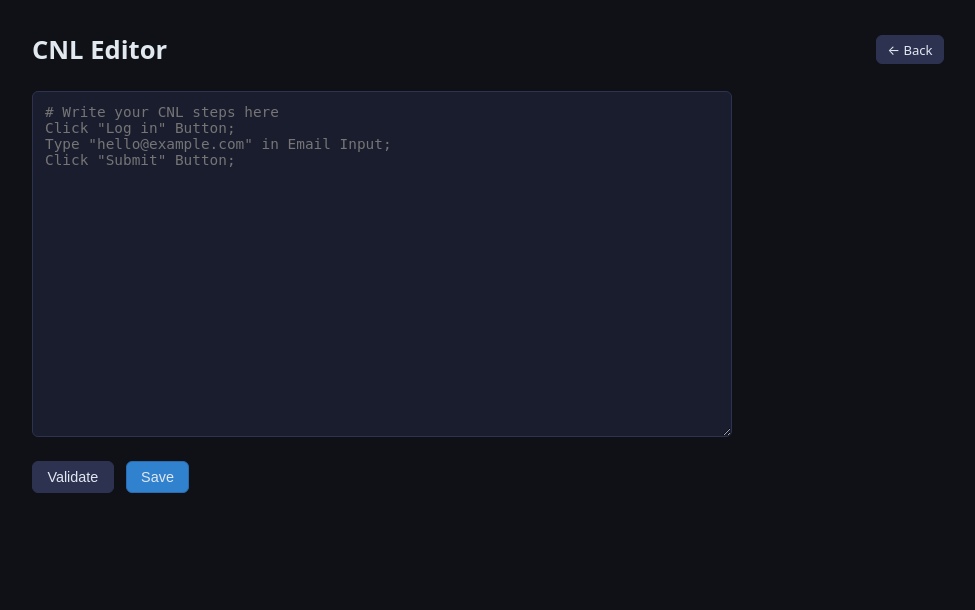
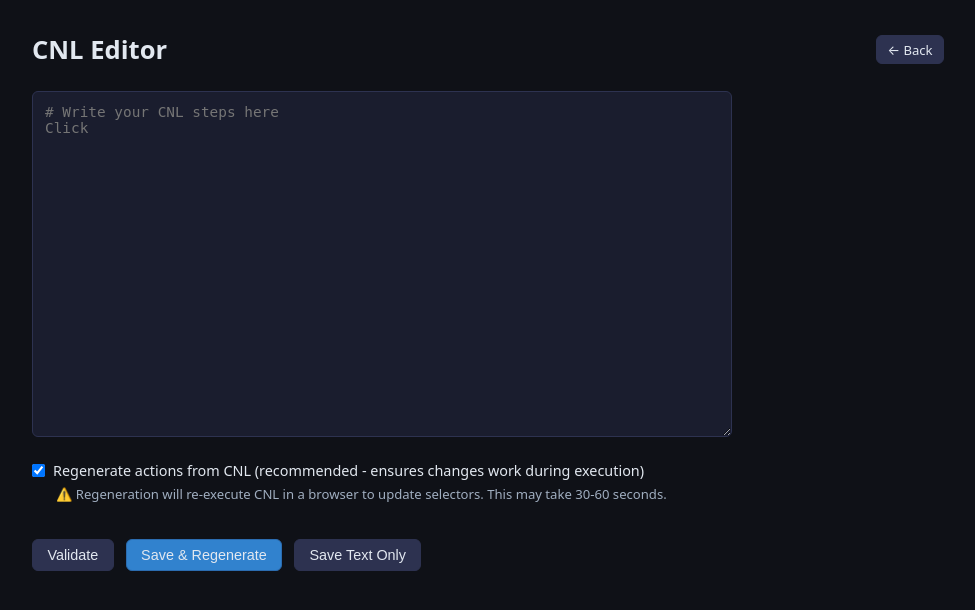
Before and after one commit to shreyash-Pandey-Katni/SAT, a FastAPI app: page /tests/1/cnl in a window 1280 px wide. Shown: the part 52-662 px from the top of the page, without its empty margins (152-1127 px from the left). Run offline with FastAPI, Linux system fonts and the light colour scheme; data that the repository does not hold is empty; parts of the project's set-up code (start-up, migrations or seed data) failed here and were passed over.

Commit message:
Add files via upload

```diff
--- a/sat/web/templates/cnl_editor.html
+++ b/sat/web/templates/cnl_editor.html
@@ -8,13 +8,27 @@
 
 <div class="cnl-editor">
   <textarea id="cnl-input" rows="20" placeholder="# Write your CNL steps here
-Click &quot;Log in&quot; Button;
-Type &quot;hello@example.com&quot; in Email Input;
-Click &quot;Submit&quot; Button;"></textarea>
+Click "Log in" Button;
+Type "hello@example.com" in Email Input;
+Click "Submit" Button;"></textarea>
+
+  <div class="regeneration-options" style="margin: 0.75rem 0;">
+    <label style="display: flex; align-items: center; gap: 0.5rem; font-size: 0.9rem;">
+      <input type="checkbox" id="auto-regenerate" checked>
+      <span>Regenerate actions from CNL (recommended - ensures changes work during execution)</span>
+    </label>
+    <p style="font-size: 0.82rem; color: #a0aec0; margin-top: 0.3rem; margin-left: 1.5rem;">
+      ⚠️ Regeneration will re-execute CNL in a browser to update selectors. This may take 30-60 seconds.
+    </p>
+  </div>
+
   <div id="validation-result"></div>
+  <div id="regeneration-status" class="hidden" style="margin-top: 0.75rem;"></div>
+
   <div class="form-row">
     <button class="btn" id="validate-btn">Validate</button>
-    <button class="btn btn-primary" id="save-btn">Save</button>
+    <button class="btn btn-primary" id="save-btn">Save & Regenerate</button>
+    <button class="btn" id="save-only-btn">Save Text Only</button>
   </div>
 </div>
 {% endblock %}
@@ -24,12 +38,21 @@ Click &quot;Submit&quot; Button;"></textarea>
 const testId = '{{ test_id }}';
 const input = document.getElementById('cnl-input');
 const result = document.getElementById('validation-result');
+const regenStatus = document.getElementById('regeneration-status');
+const autoRegen = document.getElementById('auto-regenerate');
+const saveBtn = document.getElementById('save-btn');
+const saveOnlyBtn = document.getElementById('save-only-btn');
 
 // Load existing CNL
 (async () => {
   const res = await fetch(`/api/recordings/${testId}/cnl`);
   if (res.ok) { const d = await res.json(); input.value = d.cnl || ''; }
 })();
+
+// Update button text based on checkbox
+autoRegen.addEventListener('change', () => {
+  saveBtn.textContent = autoRegen.checked ? 'Save & Regenerate' : 'Save';
+});
 
 document.getElementById('validate-btn').addEventListener('click', async () => {
   const r = await fetch('/api/cnl/validate', {
@@ -45,15 +68,81 @@ document.getElementById('validate-btn').addEventListener('click', async () => {
   }
 });
 
-document.getElementById('save-btn').addEventListener('click', async () => {
+// Save with regeneration
+saveBtn.addEventListener('click', async () => {
+  const shouldRegenerate = autoRegen.checked;
+  const endpoint = shouldRegenerate
+    ? `/api/recordings/${testId}/cnl/regenerate`
+    : `/api/recordings/${testId}/cnl`;
+
+  result.innerHTML = '<span style="color: #90cdf4;">Saving...</span>';
+  regenStatus.classList.add('hidden');
+
+  if (shouldRegenerate) {
+    result.innerHTML = '<span style="color: #90cdf4;">🔄 Regenerating actions (this may take 30-60 seconds)...</span>';
+  }
+
+  try {
+    const r = await fetch(endpoint, {
+      method: 'POST',
+      headers: {'Content-Type': 'application/json'},
+      body: JSON.stringify({
+        cnl: input.value,
+        preserve_selectors: true
+      })
+    });
+
+    if (r.ok) {
+      const d = await r.json();
+
+      if (shouldRegenerate && d.changes) {
+        // Show regeneration results
+        const changes = d.changes;
+        let statusHtml = '<h3 style="margin-bottom: 0.5rem;">Regeneration Complete</h3><ul style="list-style: none; padding: 0;">';
+        if (changes.preserved > 0) statusHtml += `<li>✓ ${changes.preserved} step(s) preserved</li>`;
+        if (changes.added > 0) statusHtml += `<li style="color: #68d391;">+ ${changes.added} step(s) added</li>`;
+        if (changes.modified > 0) statusHtml += `<li style="color: #f6e05e;">~ ${changes.modified} step(s) modified</li>`;
+        if (changes.removed > 0) statusHtml += `<li style="color: #fc8181;">- ${changes.removed} step(s) removed</li>`;
+        statusHtml += '</ul>';
+
+        if (d.warnings && d.warnings.length > 0) {
+          statusHtml += '<div style="margin-top: 0.5rem; color: #f6e05e;">';
+          d.warnings.forEach(w => {
+            statusHtml += `<div>⚠️ ${w}</div>`;
+          });
+          statusHtml += '</div>';
+        }
+
+        regenStatus.innerHTML = statusHtml;
+        regenStatus.classList.remove('hidden');
+        result.innerHTML = `<span class="ok">✓ Saved & Regenerated — ${d.steps_parsed} steps parsed</span>`;
+      } else {
+        result.innerHTML = `<span class="ok">✓ Saved — ${d.steps_parsed} steps parsed</span>`;
+      }
+    } else {
+      const d = await r.json();
+      result.innerHTML = `<span class="err">Error: ${d.detail}</span>`;
+    }
+  } catch (err) {
+    result.innerHTML = `<span class="err">Error: ${err.message}</span>`;
+  }
+});
+
+// Save text only (legacy)
+saveOnlyBtn.addEventListener('click', async () => {
+  result.innerHTML = '<span style="color: #90cdf4;">Saving...</span>';
+  regenStatus.classList.add('hidden');
+
   const r = await fetch(`/api/recordings/${testId}/cnl`, {
     method: 'POST',
     headers: {'Content-Type': 'application/json'},
     body: JSON.stringify({cnl: input.value})
   });
+
   if (r.ok) {
     const d = await r.json();
-    result.innerHTML = `<span class="ok">✓ Saved — ${d.steps_parsed} steps parsed</span>`;
+    result.innerHTML = `<span class="ok">✓ Saved (text only) — ${d.steps_parsed} steps parsed</span>`;
+    result.innerHTML += '<div style="color: #f6e05e; font-size: 0.85rem; margin-top: 0.3rem;">⚠️ Warning: Actions were not regenerated. Changes may not affect test execution.</div>';
   } else {
     const d = await r.json();
     result.innerHTML = `<span class="err">Error: ${d.detail}</span>`;
--- a/sat/web/templates/report.html
+++ b/sat/web/templates/report.html
@@ -20,6 +20,9 @@ const strategyColor = {
 
 function normalizeArtifactPath(path) {
   if (!path) return null;
+  // Normalize backslashes to forward slashes for cross-platform compatibility
+  // This handles both new reports (with forward slashes) and old Windows reports (with backslashes)
+  path = path.replace(/\\/g, '/');
   const marker = '/recordings/';
   const markerIdx = path.lastIndexOf(marker);
   if (markerIdx >= 0) {
```
